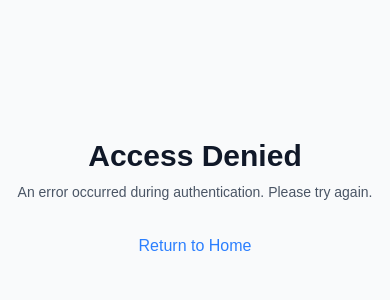
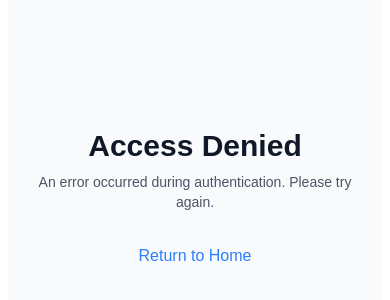
Before and after one commit to Blakthorne/service-integrator, a Next.js app: page /auth/error in a window 390 px wide. Shown: the part 236-536 px from the top of the page. Built offline with nearby package versions, Linux system fonts and the light colour scheme.

Commit message:
added horizontal margin on mobile

```diff
--- a/app/auth/error/page.tsx
+++ b/app/auth/error/page.tsx
@@ -8,7 +8,7 @@ export default async function AuthError({
     const error: { error?: string | string[] } = await searchParams;
 
     return (
-        <div className="min-h-screen flex items-center justify-center bg-gray-50 dark:bg-gray-900 py-12 px-4 sm:px-6 lg:px-8">
+        <div className="min-h-screen flex items-center justify-center bg-gray-50 dark:bg-gray-900 py-12 px-4 sm:px-6 lg:px-8 mx-2">
             <div className="max-w-md w-full space-y-8">
                 <div>
                     <h2 className="mt-6 text-center text-3xl font-extrabold text-gray-900 dark:text-gray-100">
--- a/app/auth/signin/page.tsx
+++ b/app/auth/signin/page.tsx
@@ -10,7 +10,7 @@ export default async function SignIn() {
     }
 
     return (
-        <div className="min-h-screen flex flex-col justify-center py-12 sm:px-6 lg:px-8 bg-gray-50 dark:bg-gray-900">
+        <div className="min-h-screen flex flex-col justify-center py-12 sm:px-6 lg:px-8 bg-gray-50 dark:bg-gray-900 mx-2">
             <div className="sm:mx-auto sm:w-full sm:max-w-md">
                 <div className="text-center">
                     <h1 className="text-3xl font-bold tracking-tight text-gray-900 dark:text-gray-100">
@@ -24,7 +24,7 @@ export default async function SignIn() {
             </div>
 
             <div className="mt-8 sm:mx-auto sm:w-full sm:max-w-md">
-                <div className="bg-white dark:bg-gray-800 py-8 px-4 shadow rounded-lg sm:px-10 mx-4">
+                <div className="bg-white dark:bg-gray-800 py-8 px-4 shadow rounded-lg sm:px-10">
                     <div className="space-y-6">
                         <div>
                             <p className="text-sm text-gray-600 dark:text-gray-400 text-center mb-6">
--- a/app/components/PlanItems.tsx
+++ b/app/components/PlanItems.tsx
@@ -205,7 +205,10 @@ export default function PlanItems({
                             </span>
                         </div>
                         <a
-                            href={plan.planningCenterUrl}
+                            href={
+                                "https://services.planningcenteronline.com/plans/" +
+                                plan.id
+                            }
                             target="_blank"
                             rel="noopener noreferrer"
                             className="w-full px-4 py-2 bg-gray-500 text-white text-center rounded-lg hover:bg-gray-600 transition-colors"
--- a/app/components/SongDetails.tsx
+++ b/app/components/SongDetails.tsx
@@ -61,7 +61,10 @@ export default function SongDetails({
                         </div>
                         {songDetails && (
                             <a
-                                href={songDetails.planningCenterUrl}
+                                href={
+                                    "https://services.planningcenteronline.com/songs/" +
+                                    songDetails.id
+                                }
                                 target="_blank"
                                 rel="noopener noreferrer"
                                 className="w-full px-4 py-2 bg-gray-500 text-white text-center rounded-lg hover:bg-gray-600 transition-colors"
--- a/app/layout.tsx
+++ b/app/layout.tsx
@@ -26,7 +26,7 @@ export default function RootLayout({
     return (
         <html lang="en">
             <body
-                className={`${geistSans.variable} ${geistMono.variable} antialiased`}
+                className={`${geistSans.variable} ${geistMono.variable} antialiased mx-2 sm:mx-0`}
             >
                 {children}
             </body>
```
